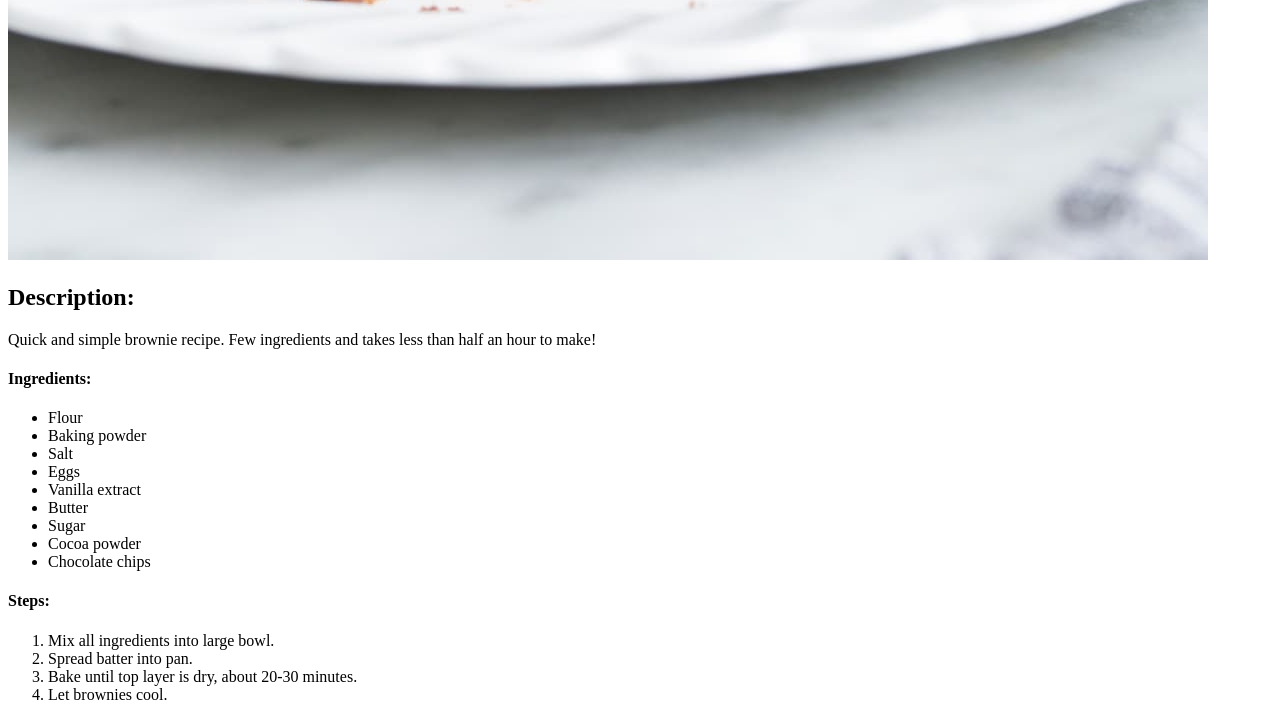
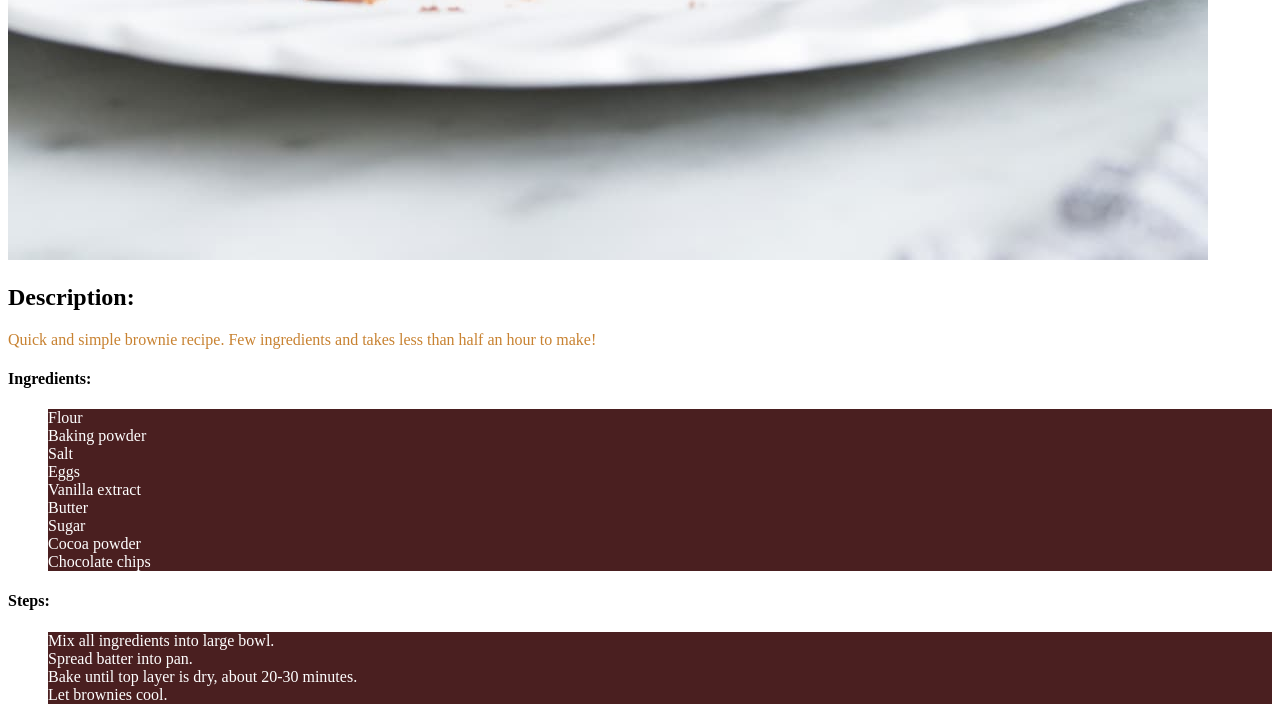
Before and after one commit to Hxwx00/odin--recipes2, a plain HTML site: page Recipes/brownies.html in a window 1280 px wide. Shown: the part 1620-2340 px from the top of the page. Drawn offline with Linux system fonts and the light colour scheme.

Commit message:
editing page styles

```diff
--- a/Recipes/brownies.html
+++ b/Recipes/brownies.html
@@ -34,6 +34,16 @@
                 <li>Bake until top layer is dry, about 20-30 minutes.</li>
                 <li>Let brownies cool.</li>
             </ol>
+                <style>
+                  li {
+                    color: rgb(255, 255, 255);
+                    background-color: rgb(74, 31, 32);
+                  }
+
+                  p {
+                    color: rgb(200, 130, 49);
+                  }
+                </style>
 
 
     </body>
```
